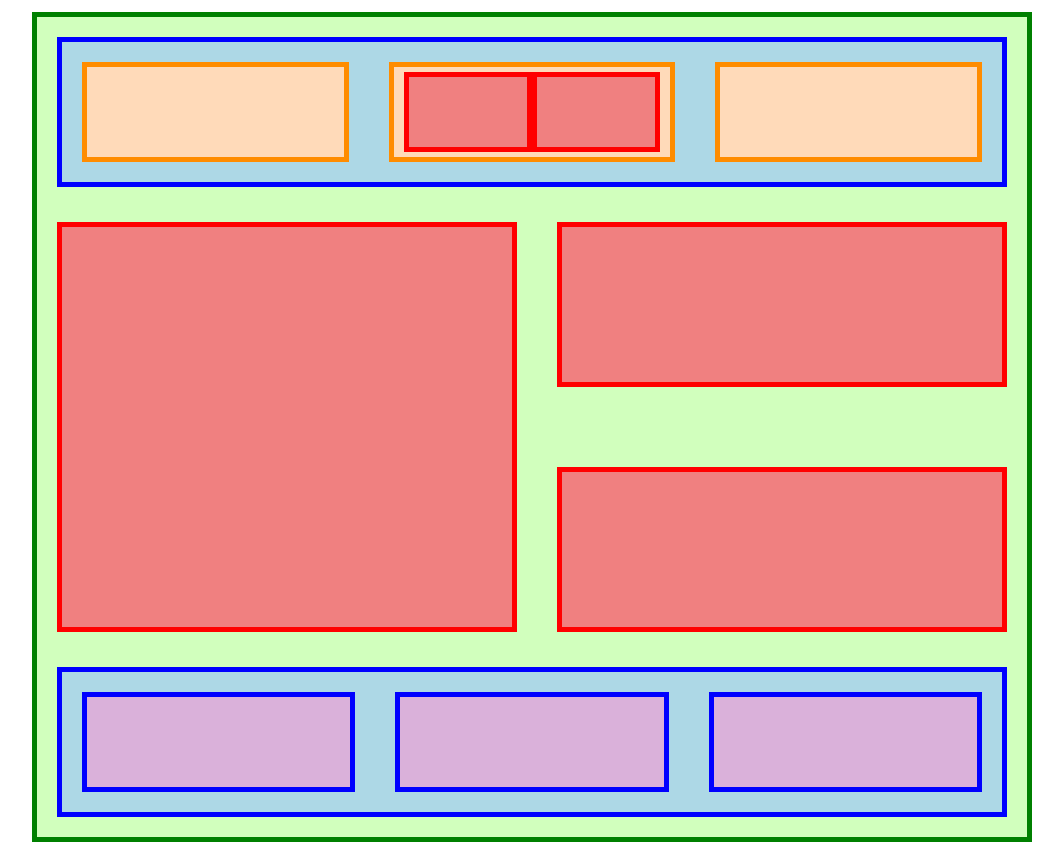
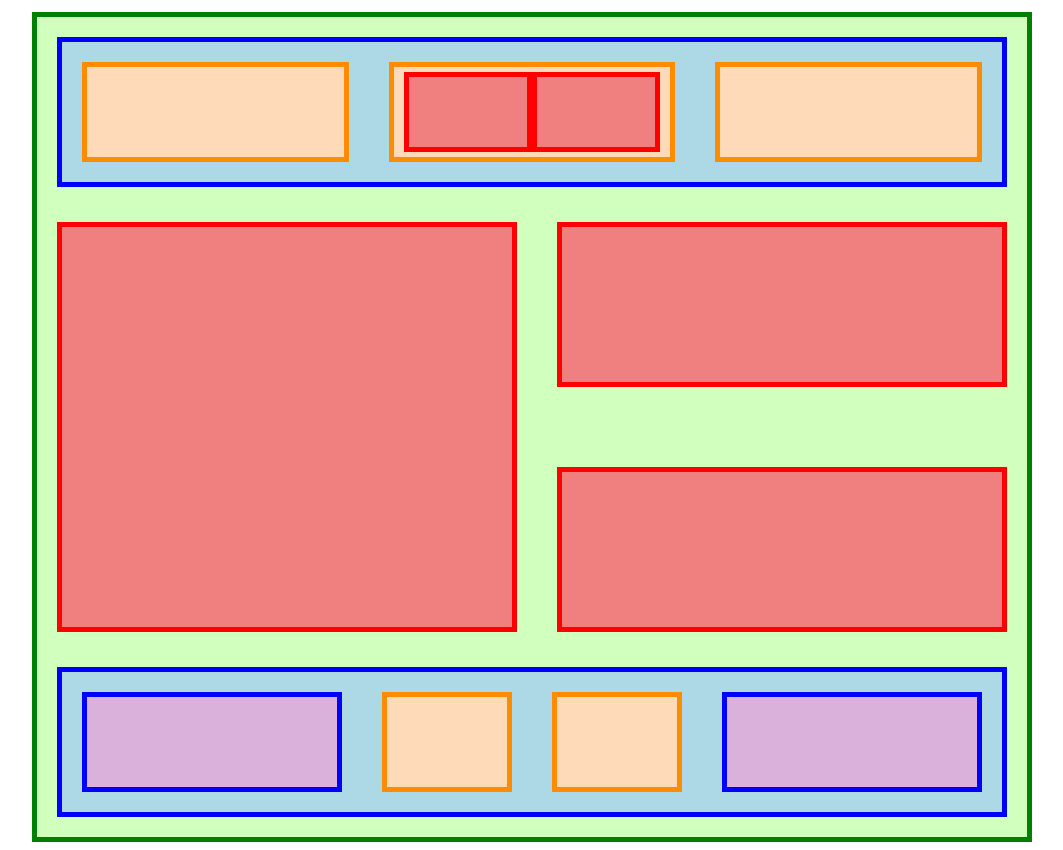
Before and after one commit to AC-TEC/flexbox-playground, a plain HTML site: page PLAY_FLEXBOX/index.html in a window 1280 px wide. Shown: the part 113-963 px from the top of the page, without its empty margins (108-1171 px from the left). Drawn offline with Linux system fonts and the light colour scheme.

Commit message:
Added containers to bottom section and fixed their sizing

```diff
--- a/PLAY_FLEXBOX/index.css
+++ b/PLAY_FLEXBOX/index.css
@@ -164,13 +164,22 @@ The reason is so that we dont get a border in the middle, where we margined the
 3 Boxes inside bottom container
 */
 
-.first, .second, .third {
-    display: flex;
-    background-color: #dab1da;
-    border: 5px solid blue;
+.first, .second, .third, .fourth{
     height: 100px;
-    flex: 1;
     margin: 20px;
     box-sizing: border-box;
     align-items: center;
 }
+
+
+.first, .fourth{
+    background-color: #dab1da;
+    border: 5px solid blue;
+    width: 266.66px;
+}
+
+.second, .third{
+    background-color: peachpuff;
+    border: 5px solid darkorange;
+    width: 133.33px;
+}
--- a/PLAY_FLEXBOX/index.html
+++ b/PLAY_FLEXBOX/index.html
@@ -14,6 +14,7 @@
     <div class="center-overall_container">
         <!-- Will container all the other boxes -->
         <div class="overall_container">
+
             <!-- Top section -->
             <div class="top_container">
                 <!-- 3 divs inside top container -->
@@ -29,7 +30,6 @@
             <!-- Middle section -->
             <div class="middle_container">
                 <div class="first_half"></div>
-
                 <!-- will contain two more boxes (will be vertically stacked instead of next to each other)-->
                 <div class="second_half">
                     <div class="top_box"></div>
@@ -40,18 +40,12 @@
             <!-- Bottom section -->
             <div class="bottom_container">
                 <div class="first"></div>
-                <!-- Second box will contain 2 more boxes-->
                 <div class="second"></div>
                 <div class="third"></div>
-
+                <div class="fourth"></div>
             </div>
-
-
         </div>
     </div>
-
-
-
 </body>
 
 </html>
```
